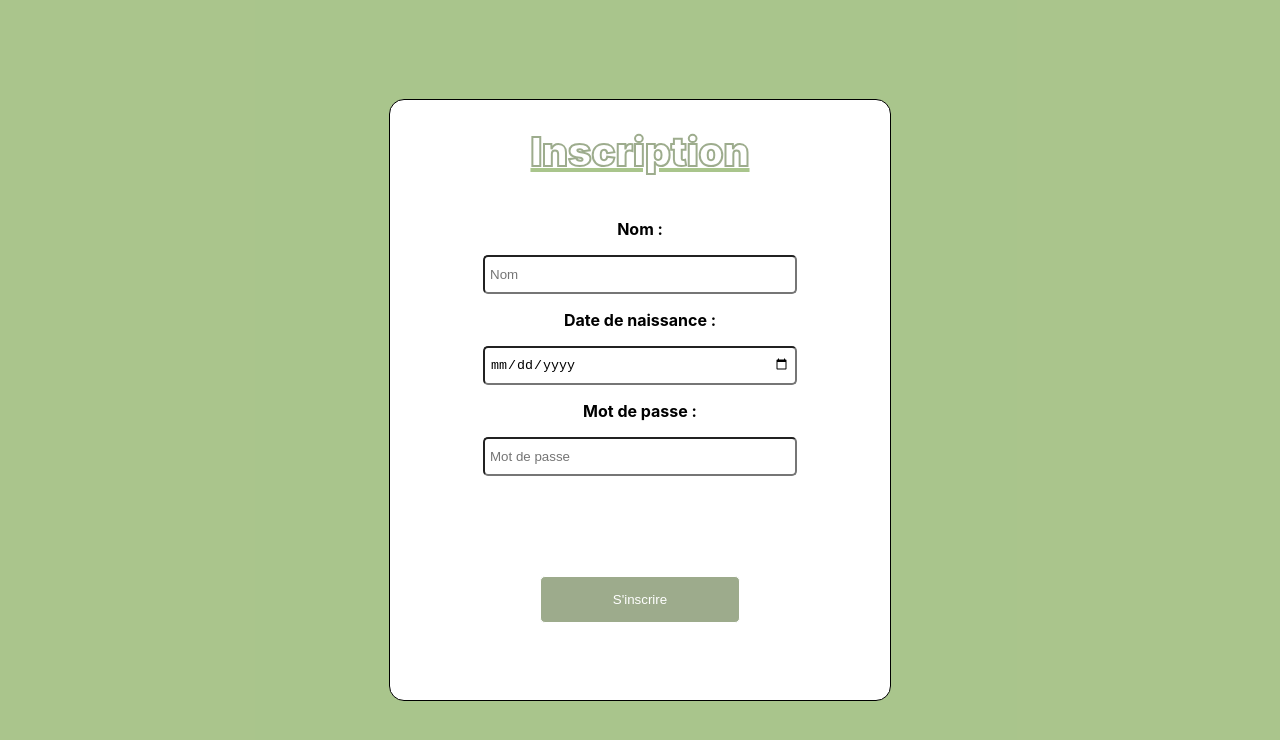
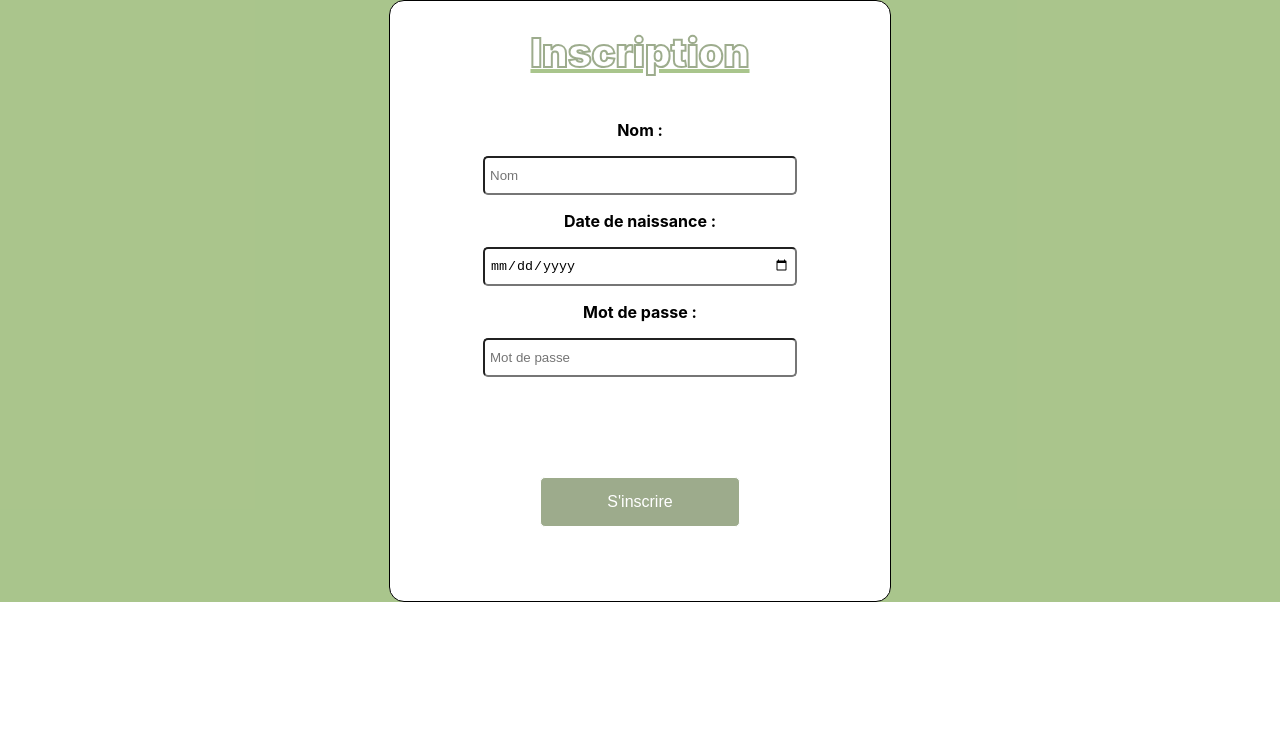
Before and after one commit to OthmaneB-Pro/TaskSync, a React (Create React App) app: page /inscriptionForm in a window 1280 px wide. Shown: the top 740 px of the page. Built offline with nearby package versions, Linux system fonts and the light colour scheme.

Commit message:
♻️ Login > InputText : Create reusable Input

```diff
--- a/src/components/pages/login/inscriptionForm/InscriptionForm.tsx
+++ b/src/components/pages/login/inscriptionForm/InscriptionForm.tsx
@@ -1,6 +1,7 @@
 import { useState } from "react";
 import { useNavigate } from "react-router";
 import styled from "styled-components";
+import InputText from "../../../reusable-ui/InputText";
 
 export default function InscriptionForm() {
   const [user, setUser] = useState({
@@ -26,28 +27,29 @@ export default function InscriptionForm() {
         <h1>Inscription</h1>
         <form action="submit">
           <p>Nom :</p>
-          <input
+          <InputText
             value={user.username}
             name="username"
             type="name"
             placeholder="Nom"
             onChange={handleChange}
-          ></input>
+          />
           <p>Date de naissance :</p>
-          <input
+          <InputText
             value={user.date}
             name="date"
             type="date"
+            placeholder="date"
             onChange={handleChange}
-          ></input>
+          />
           <p>Mot de passe :</p>
-          <input
+          <InputText
             value={user.password}
             name="password"
             type="password"
             placeholder="Mot de passe"
             onChange={handleChange}
-          ></input>
+          />
           <button onClick={handleClick}>S'inscrire</button>
         </form>
       </div>
@@ -57,14 +59,13 @@ export default function InscriptionForm() {
 
 const InscriptionFormStyled = styled.div`
   background-color: #528a177e;
-  height: 100vh;
+  border: none !important;
   display: flex;
   justify-content: center;
-  align-items: center;
 
   .container {
     background-color: white;
-    width: 500px;
+    width: 500px !important;
     height: 600px;
     border: 1px solid black;
     border-radius: 15px;
@@ -98,6 +99,7 @@ const InscriptionFormStyled = styled.div`
     border-radius: 5px;
     color: white;
     margin-top: 100px;
+    font-size: 16px;
     &:hover {
       background-color: white;
       color: #3755167d;
@@ -106,12 +108,7 @@ const InscriptionFormStyled = styled.div`
       transition: 0.3s;
     }
   }
-  input {
-    width: 300px;
-    height: 25px;
-    padding: 5px;
-    border-radius: 5px;
-  }
+
   form {
     display: flex;
     flex-direction: column;
--- /dev/null
+++ b/src/components/reusable-ui/InputText.tsx
@@ -0,0 +1,34 @@
+import styled from "styled-components";
+
+type InputTextType = {
+  value: string;
+  name: string;
+  type: string;
+  placeholder: string;
+  onChange: (event: React.ChangeEvent<HTMLInputElement>) => void;
+};
+
+export default function InputText({
+  value,
+  name,
+  type,
+  placeholder,
+  onChange,
+}: InputTextType) {
+  return (
+    <InputTextStyled
+      value={value}
+      name={name}
+      type={type}
+      placeholder={placeholder}
+      onChange={onChange}
+    ></InputTextStyled>
+  );
+}
+
+const InputTextStyled = styled.input`
+    width: 300px;
+    height: 25px;
+    padding: 5px;
+    border-radius: 5px;
+`
```
